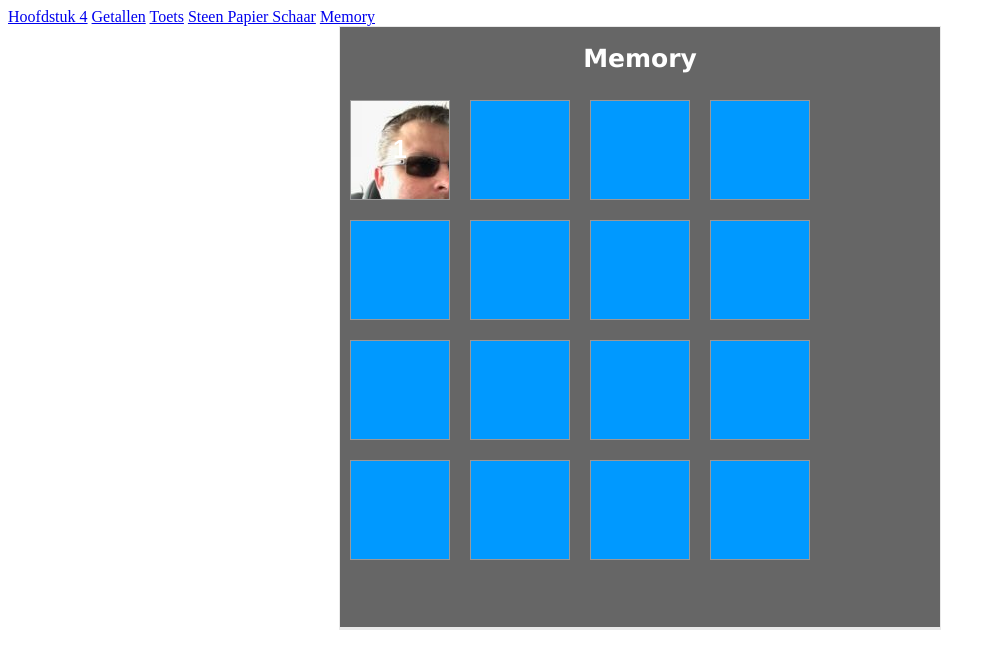
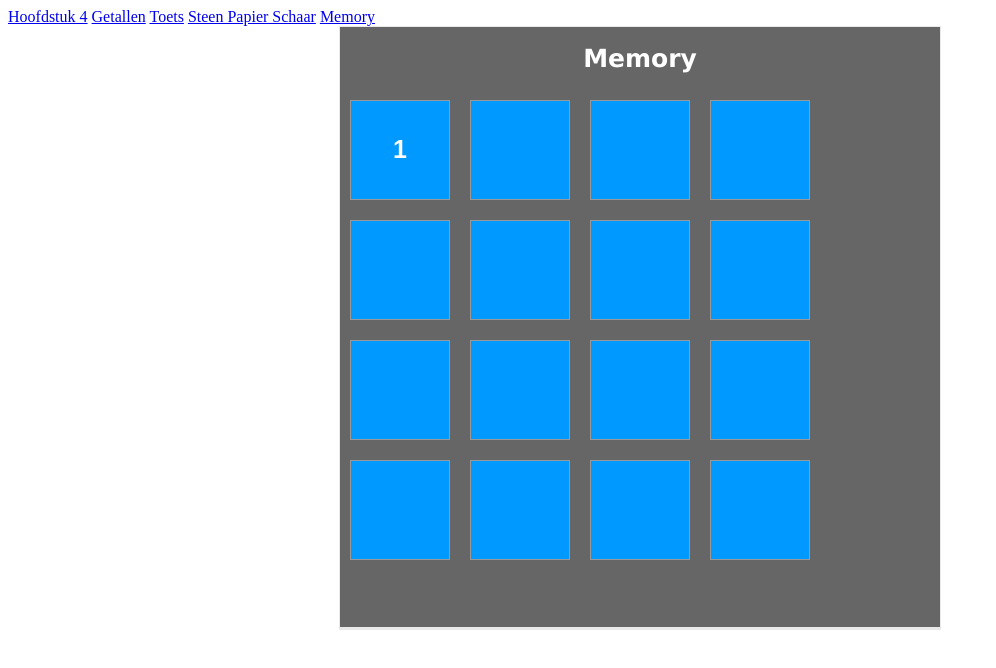
Before and after one commit to KevinWesselink/Opdracht-Javascript, a plain HTML site: page memory.html in a window 1280 px wide. Both pictures are taken after a click on the button 400 px from the left and 149 px from the top of the page. Shown: the whole page, without its empty margins (0-996 px from the left). Drawn offline with Linux system fonts and the light colour scheme.

Commit message:
Einde schooldag.

```diff
--- a/memory.html
+++ b/memory.html
@@ -20,28 +20,36 @@
             //Juiste waarde op de kaart zetten.
             document.getElementById(cardId).value = cardNum;
 
-            if (cardId === "kaart1") {
-                document.getElementById("kaart1").style.backgroundImage = "url(images/ADalmolenAvatar.jpg)";
-            }
+            // if (cardId === "kaart1") {
+            //     document.getElementById("kaart1").style.backgroundImage = "url(images/ADalmolenAvatar.jpg)";
+            // } else if (cardId === "kaart2") {
+            //     document.getElementById("kaart2").style.backgroundImage = "url(images/DLandmanAvatar.jpg)";
+            // }
 
             //Lees en onthoudt klik1 en klik2
             if (userClick1 === 0) {
                 userClick1 = cardNum;
                 userSelectedCard1 = cardId;
+                console.log("Klik 1: " + cardId);
+                document.getElementById(cardId).style.backgroundImage = "";
             } else {
                 userClick2 = cardNum;
                 userSelectedCard2 = cardId;
+                console.log("Klik 2: " + cardId)
             }
 
             if (userClick2 !== 0) {
                 if (userClick1 === userClick2) {
                     document.getElementById('gok').innerHTML = "Goed zo...";
+                    console.log("Goed");
                 } else {
                     document.getElementById('gok').innerHTML = "Fout";
+                    console.log("Fout");
                     document.getElementById(userSelectedCard1).disabled = false;
                     document.getElementById(userSelectedCard2).disabled = false;
                     document.getElementById(userSelectedCard1).value = "";
                     document.getElementById(userSelectedCard2).value = "";
+                    document.getElementById(cardId).style.backgroundImage = "url(images/BlauwHokje.jpg)";
                 }
                 //teller++;
                 userClick1 = 0;
```
Also changed, not shown: images/BlauwHokje.jpg (added).
